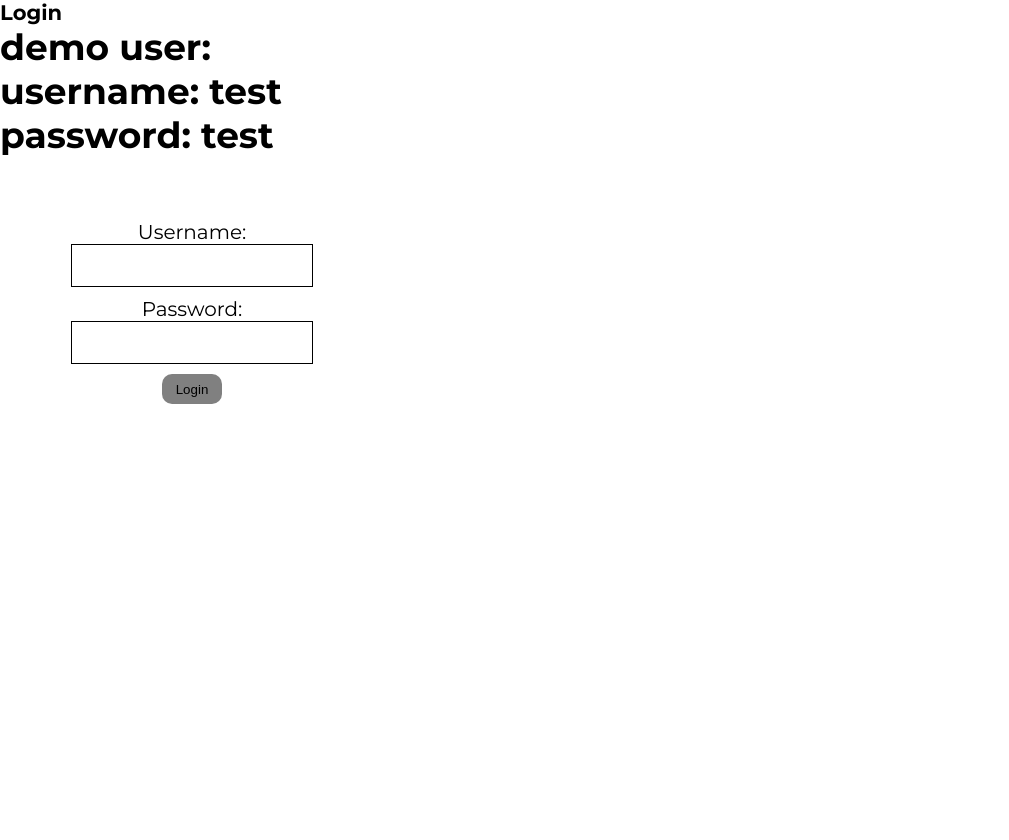
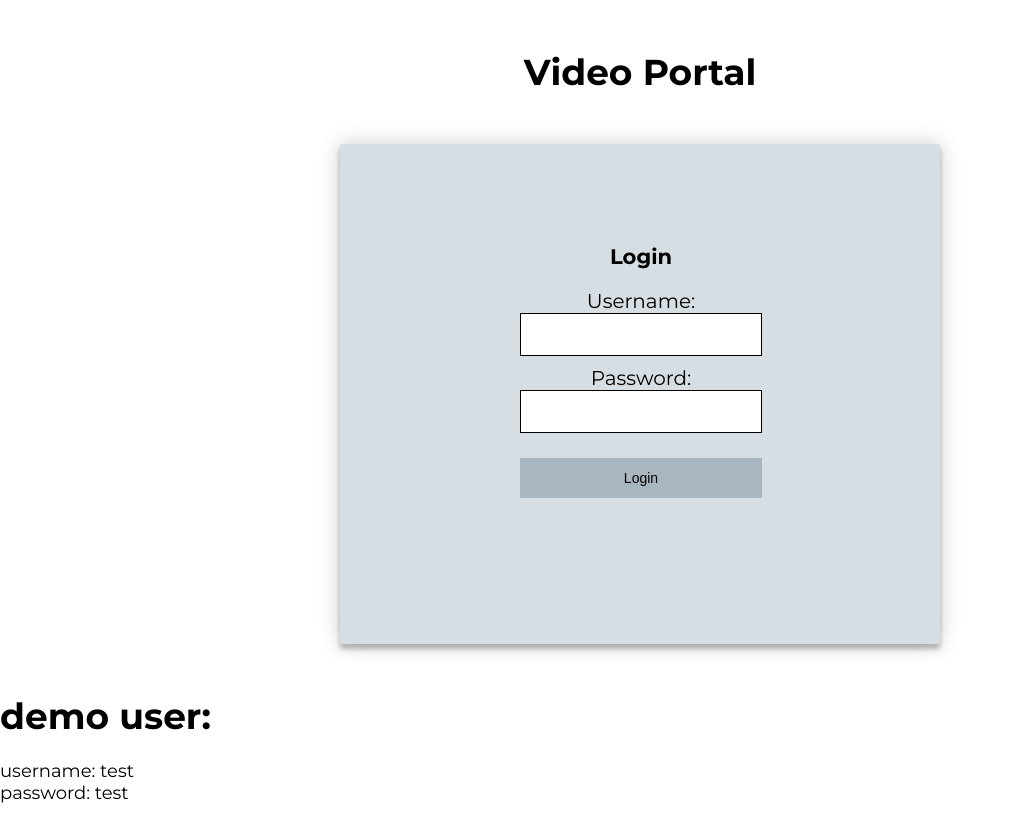
Before and after one commit to Mario141/Video-Portal, an Angular app: page / in a window 1280 px wide. Shown: the top 840 px of the page, without its empty margins (0-1009 px from the left). Before the commit the page ends 800 px from the top, so only its background shows below. Built offline with nearby package versions, Linux system fonts and the light colour scheme.

Commit message:
final changes

```diff
--- a/src/app/login/login.component.css
+++ b/src/app/login/login.component.css
@@ -1,38 +1,38 @@
 *{margin:0;padding:0;}
 .body{color:black;
-  text-align:center;
+   text-align:center;
+ }
+
+.container{
+  text-align: center;
+  max-width: 400px;
+  margin: 50px auto;
+  padding: 100px;
+  background: #D7DEE3;
+  box-shadow: 0 0 20px 0 rgba(0, 0, 0, 0.2), 0 5px 5px 0 rgba(0, 0, 0, 0.25);
 }
 
-
-
-.container{
-  background-color:white;
-  position:absolute;
-  top:50%;
-  left:0;
-  width:100%;
-  height:500px;
-  margin-top:-200px;
-  overflow:hidden;
-  text-align:center;
-
-}
 .main{
   text-align:center;
   max-width:600px;
   height:300px;
   padding: 0px auto;
   margin: 0 auto;
+}
 
+.headline{
+  text-align:center;
+  margin-top: 50px;
 }
 
 form{
-  padding:20px 0;
+  padding:20px 80px;
+}
 
-}
 form label{
   font-size:20px;
 }
+
 form input{
   border:1px solid black;
   display:block;
@@ -46,10 +46,16 @@ form input{
 }
 
 .button {
-  background-color:gray;
-  border-radius:10px;
-  border:0;
-  height:30px;
-  width:60px;
-  padding:5px 10px;
+  background: #AAB6BF;
+  padding: 0px;
+  margin-top: 15px;
+  margin-bottom: 15px;
+  border: none;
+  font-size: 14px;
+  width: 100%;
+  height: 40px;
 }
+
+.button:hover {
+  background: #7B8D9B;
+}
--- a/src/app/login/login.component.html
+++ b/src/app/login/login.component.html
@@ -1,12 +1,8 @@
 <body>
-
-
-
-
-<h3>Login</h3>
-
+<h1 class="headline">{{appTitle}}</h1>
   <div class="container">
     <div class="main" >
+      <h3>Login</h3>
   <form [formGroup]="checkoutForm" (ngSubmit)="onSubmit(checkoutForm.value)">
 
     <label>Username:</label>
@@ -15,10 +11,8 @@
     <label>Password:</label>
     <input type="password" formControlName="password"/>
     <button class="button" type="submit">Login</button>
-
   </form>
     </div>
   </div>
-<h1>demo user:<br> username: test<br> password: test</h1>
-
+  <h1>demo user:</h1><br> <p>username: test<br> password: test</p>
 </body>
--- a/src/app/login/login.component.ts
+++ b/src/app/login/login.component.ts
@@ -13,6 +13,7 @@ export class LoginComponent implements OnInit {
 
   users: User[];
   checkoutForm;
+  appTitle = 'Video Portal';
 
   constructor(private authService: AuthentificationService,
               private formBuilder: FormBuilder,
--- a/src/app/movie-play/movie-play.component.html
+++ b/src/app/movie-play/movie-play.component.html
@@ -1,3 +1,5 @@
+<app-nav></app-nav>
+
 <div class="video">
   <video width="1080" [src]="selectedMovie" controls></video>
 
--- a/src/app/movies/movies.component.css
+++ b/src/app/movies/movies.component.css
@@ -10,10 +10,10 @@ img:hover {
 .grid-container {
   display: grid;
   grid-gap: 5px 5px;
-  grid-template-columns: 15% 15% 15% 15% 15% 15% 15%;
+  grid-template-columns: 15% 15% 15% 15% 15% 15%;
   padding: 20px;
   margin-bottom: 80px;
-  margin-left: -100px;
+  margin-left: 150px;
 }
 
 .grid-item {
```
Also changed, not shown: src/assets/movies.json (+0 -16 lines). Lines whose indentation alone changed are shown as unchanged.
